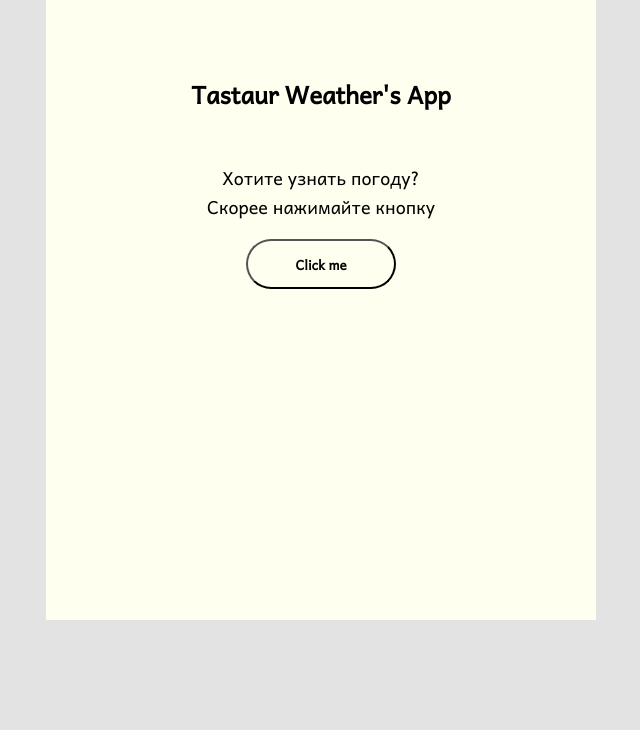
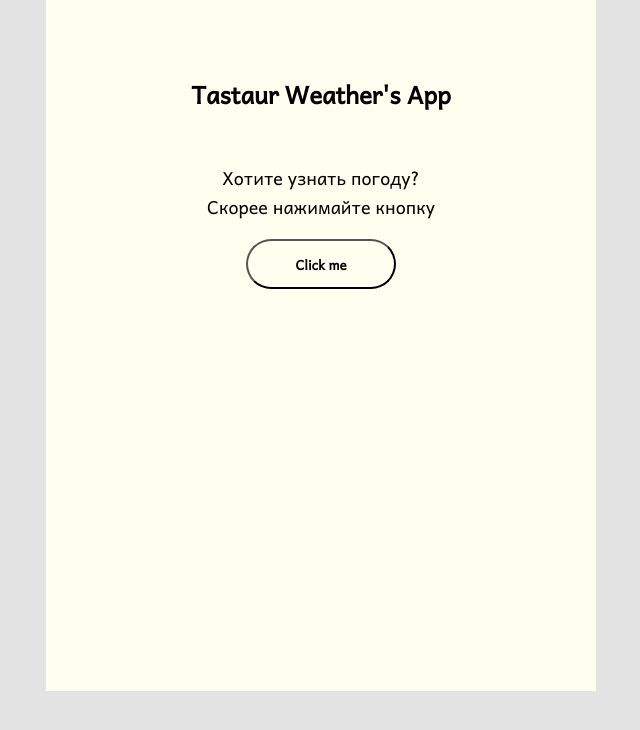
Before and after one commit to Tastaur/weatherApp, a React (Create React App) app: page / in a window 1280 px wide. Shown: the top 730 px of the page, without its empty margins (319-959 px from the left). Built offline with nearby package versions, Linux system fonts and the light colour scheme.

Commit message:
Update App.css

```diff
--- a/src/App.css
+++ b/src/App.css
@@ -12,7 +12,7 @@
   padding: 25px;
 }
 .App{
-  height: 600px;
+  height: 675px;
 }
 .header h2{
   margin: 50px 0;
```
